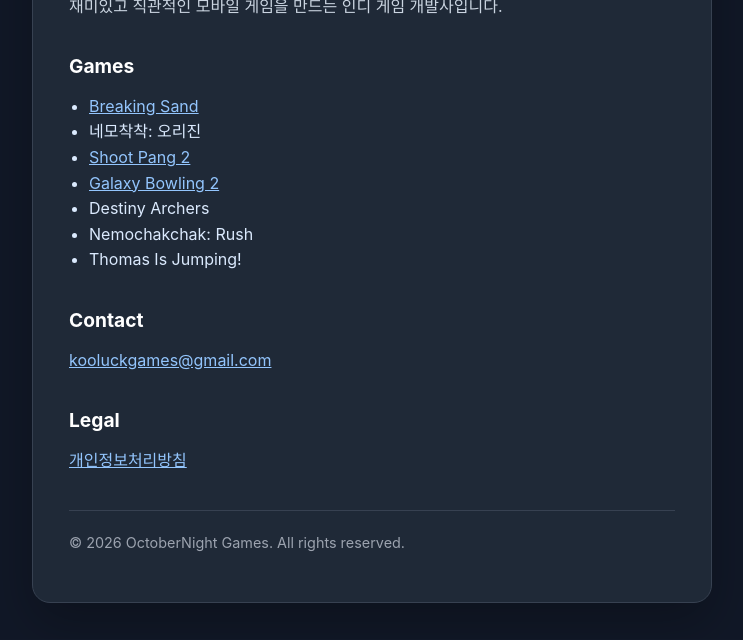
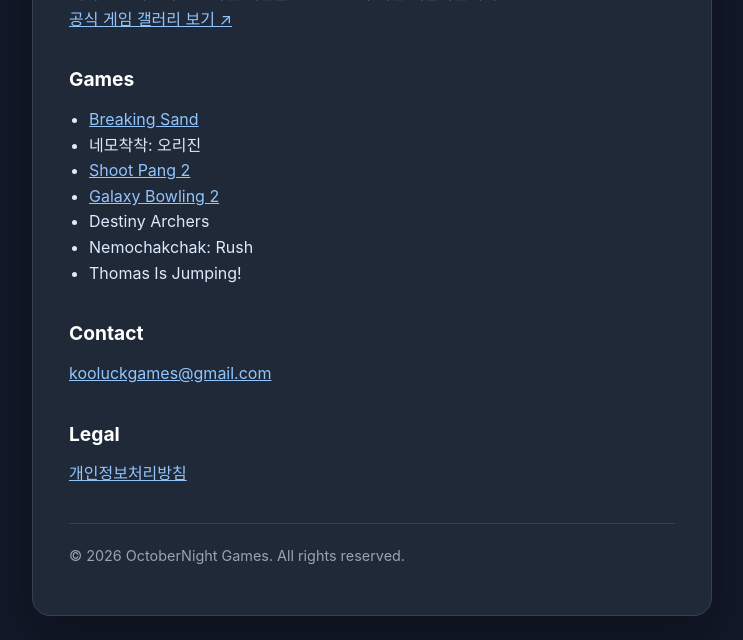
Before and after one commit to Tombo9/tombo9.github.io, a plain HTML site: page index.html in a window 1280 px wide. Shown: the part 161-801 px from the top of the page, without its empty margins (268-1011 px from the left). Drawn offline with Linux system fonts and the light colour scheme.

Commit message:
Add link to official game gallery in index.html

```diff
--- a/index.html
+++ b/index.html
@@ -74,6 +74,8 @@
     <h1>OctoberNight Games</h1>
     <p>재미있고 직관적인 모바일 게임을 만드는 인디 게임 개발사입니다.</p>
 
+    <p><a href="https://octobernight-games.web.app/#games">공식 게임 갤러리 보기 ↗</a></p>
+
     <h2>Games</h2>
     <ul>
       <li><a href="https://play.google.com/store/apps/details?id=com.octobernight.breakingsand">Breaking Sand</a></li>
```
